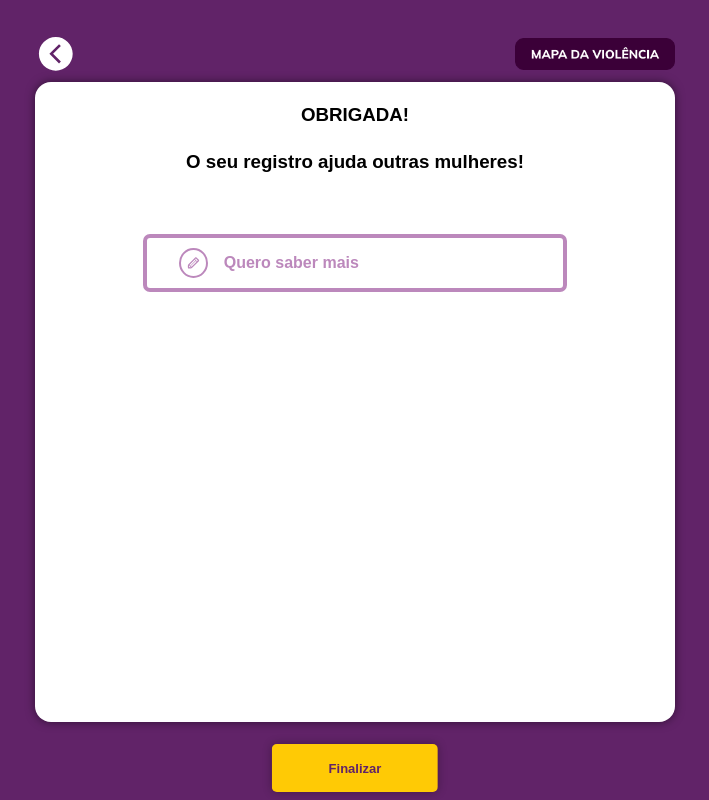
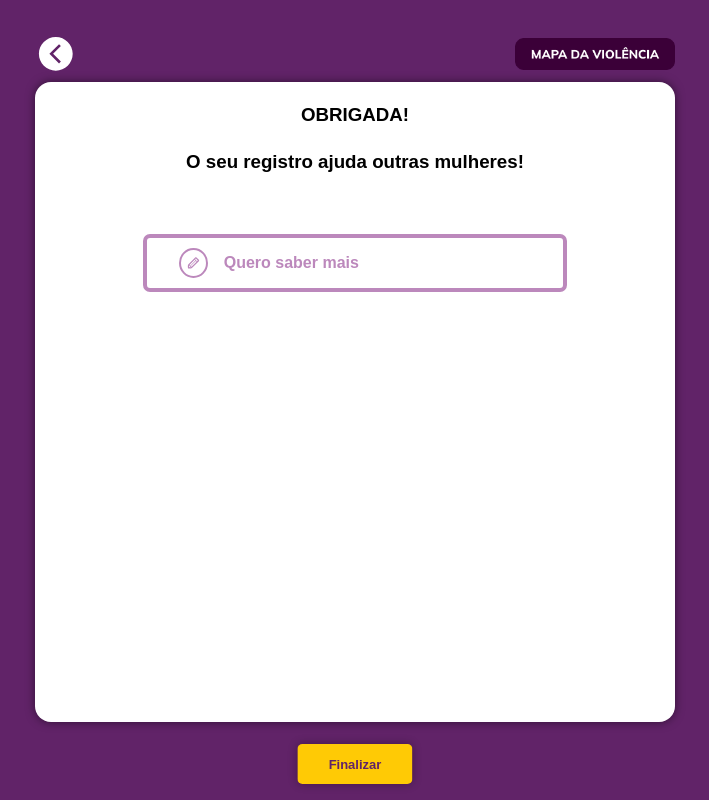
Before and after one commit to anajbsouza/Mapa-da-Violencia, a React (Vite) app in the folder frontend/: page /thank-you in a window 1280 px wide. Shown: the whole page, without its empty margins (285-994 px from the left). Built offline with nearby package versions, Linux system fonts and the light colour scheme.

Commit message:
fix: general page styles

```diff
--- a/frontend/src/styles/BottomBar.css
+++ b/frontend/src/styles/BottomBar.css
@@ -14,7 +14,7 @@
   .bottom-button {
     color: white;
     border: 5px solid transparent;
-    border-radius: 10%;
+    border-radius: 10px;
     padding: 2px;
     display: flex;
     align-items: center;
--- a/frontend/src/styles/Footer.css
+++ b/frontend/src/styles/Footer.css
@@ -6,7 +6,7 @@
   left: 50%;
   transform: translateX(-50%);
   width: 30vw;
-    height: 6vh;
+  height: 5vh;
   border-radius: 5px;
   box-shadow: 0px 0px 10px rgba(0, 0, 0, 0.3);
   font-size: 13px;
@@ -15,19 +15,19 @@
   align-items: center;
   text-align: center;
   font-weight: bold;
-    margin-bottom: 13vh;
+  margin-bottom: 14vh;
 }
 
 @media (min-width: 600px) {
 .footer {
   width: 20vw;
-    margin-bottom: 13vh ;
+  margin-bottom: 15vh ;
 }
 }
 
 @media (min-width: 1000px) {
 .footer {
-    width: 13vw;
-    margin-bottom: 13vh;
+  width: 9vw;
+  margin-bottom: 14vh;
 }
 }
```
Lines whose indentation alone changed are shown as unchanged.
